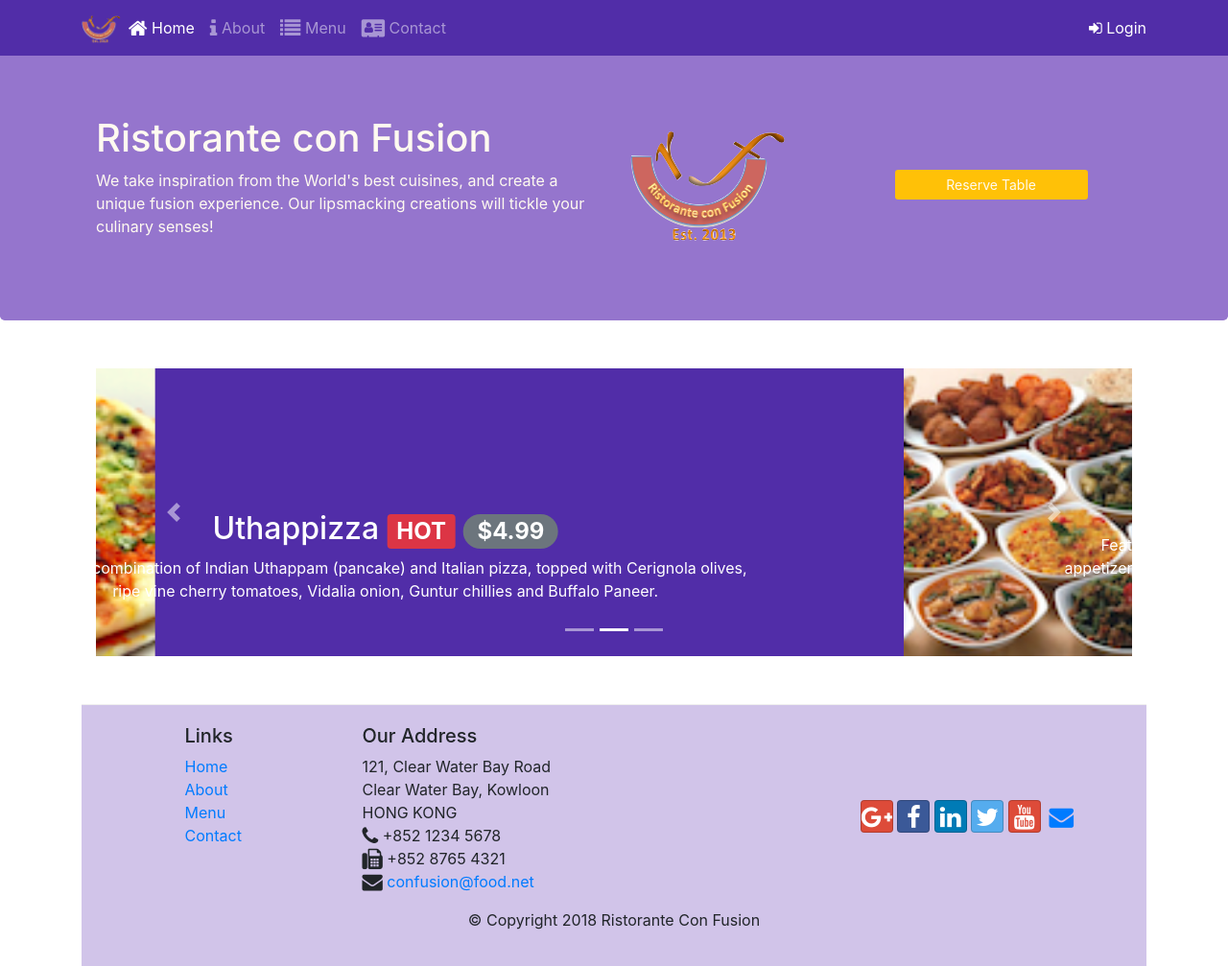
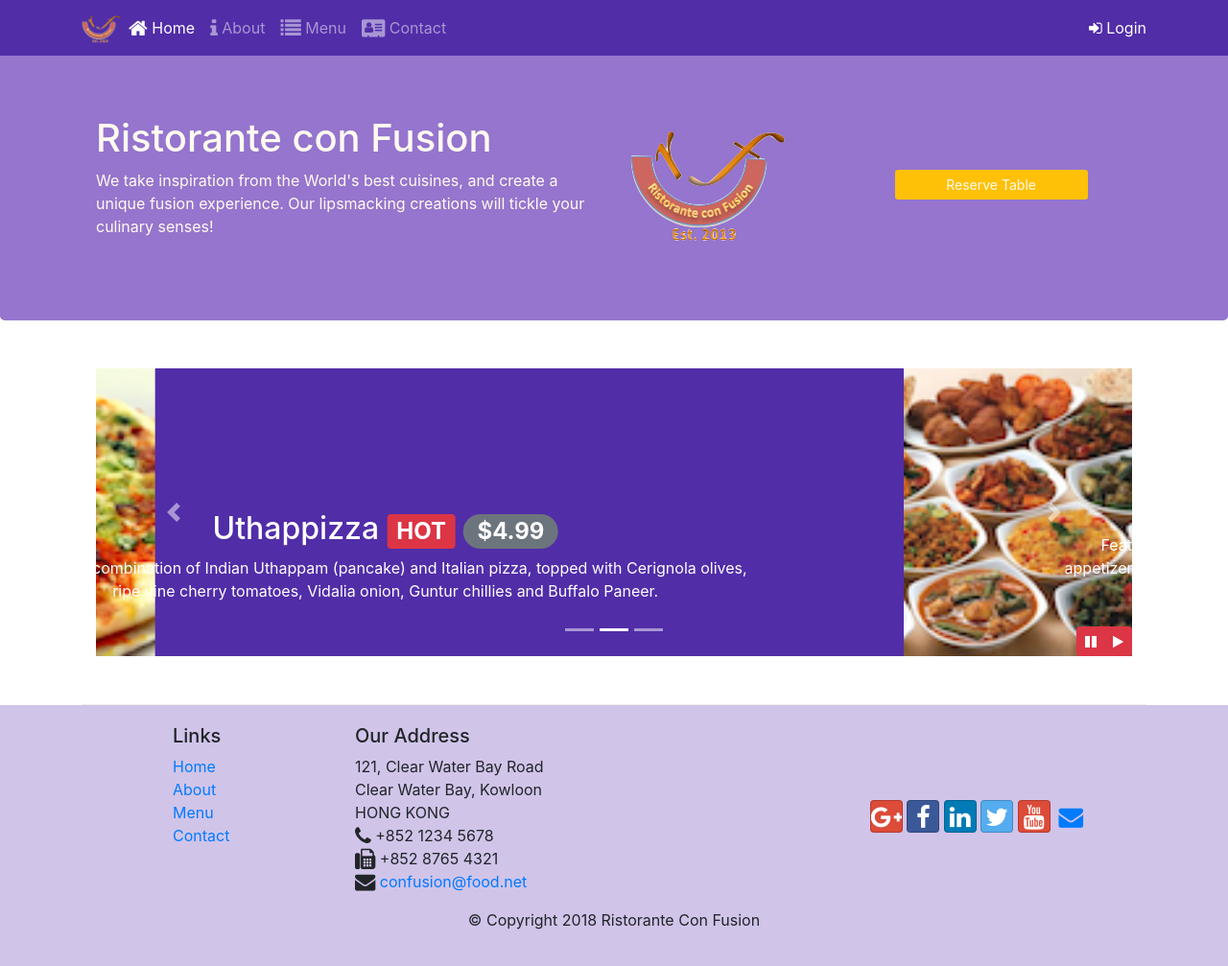
Before and after one commit to chhatch/Bootstrap-Course, a website: page index.html in a window 1280 px wide. Shown: the whole page at 96% size. Drawn offline with nearby package versions, Linux system fonts and the light colour scheme.

Commit message:
Bootstrap and JQuery

```diff
--- a/css/styles.css
+++ b/css/styles.css
@@ -63,3 +63,9 @@ body {
     left: 0;
     min-height: 300px;
 }
+
+#carouselButton {
+    right: 0px;
+    position: absolute;
+    bottom: 0px;
+}
--- a/index.html
+++ b/index.html
@@ -38,7 +38,7 @@
                     <span class="navbar-toggler-icon"></span>
                 </button>
                 <a class="navbar-brand mr-auto" href="./index.html">
-                    <img src="img/logo.png" height="30" wdith="41" />
+                    <img src="img/logo.png" height="30" width="41" />
                 </a>
                 <div class="collapse navbar-collapse" id="Navbar">
                     <ul class="navbar-nav mr-auto">
@@ -172,10 +172,7 @@
                                     data-toggle="buttons"
                                 >
                                     <label class="mr-3">
-                                        <input
-                                            class="mr-1"
-                                            type="radio"
-                                        />
+                                        <input class="mr-1" type="radio" />
                                         1
                                     </label>
                                     <label class="mr-3">
@@ -187,24 +184,15 @@
                                         2
                                     </label>
                                     <label class="mr-3">
-                                        <input
-                                            class="mr-1"
-                                            type="radio"
-                                        />
+                                        <input class="mr-1" type="radio" />
                                         3
                                     </label>
                                     <label class="mr-3">
-                                        <input
-                                            class="mr-1"
-                                            type="radio"
-                                        />
+                                        <input class="mr-1" type="radio" />
                                         4
                                     </label>
                                     <label class="mr-3">
-                                        <input
-                                            class="mr-1"
-                                            type="radio"
-                                        />
+                                        <input class="mr-1" type="radio" />
                                         5
                                     </label>
                                     <label class="mr-3">
@@ -227,16 +215,11 @@
                                         data-toggle="buttons"
                                     >
                                         <label class="btn btn-success active">
-                                            <input
-                                                type="radio"
-                                                checked
-                                            />
+                                            <input type="radio" checked />
                                             Non-Smoking
                                         </label>
                                         <label class="btn btn-danger">
-                                            <input
-                                                type="radio"
-                                            />
+                                            <input type="radio" />
                                             Smoking
                                         </label>
                                     </div>
@@ -422,9 +405,23 @@
                         >
                             <span class="carousel-control-next-icon"> </span>
                         </a>
+                        <div class="btn-group" id="carouselButton">
+                            <button
+                                class="btn btn-danger btn-sm"
+                                id="carousel-pause"
+                            >
+                                <span class="fa fa-pause"></span>
+                            </button>
+                            <button
+                                class="btn btn-danger btn-sm"
+                                id="carousel-play"
+                            >
+                                <span class="fa fa-play"></span>
+                        </div>
                     </div>
                 </div>
             </div>
+        </div>
 
         <footer class="footer">
             <div class="container">
@@ -496,5 +493,16 @@
         <script src="node_modules/jquery/dist/jquery.slim.min.js"></script>
         <script src="node_modules/popper.js/dist/umd/popper.min.js"></script>
         <script src="node_modules/bootstrap/dist/js/bootstrap.min.js"></script>
+        <script>
+            $(document).ready(() => {
+                $('#mycarousel').carousel({interval: 2000});
+                $('#carousel-pause').click(() => {
+                    $('#mycarousel').carousel('pause')
+                })
+                $('#carousel-play').click(() => {
+                    $('#mycarousel').carousel('cycle')
+                })
+            })
+        </script>
     </body>
 </html>
```
